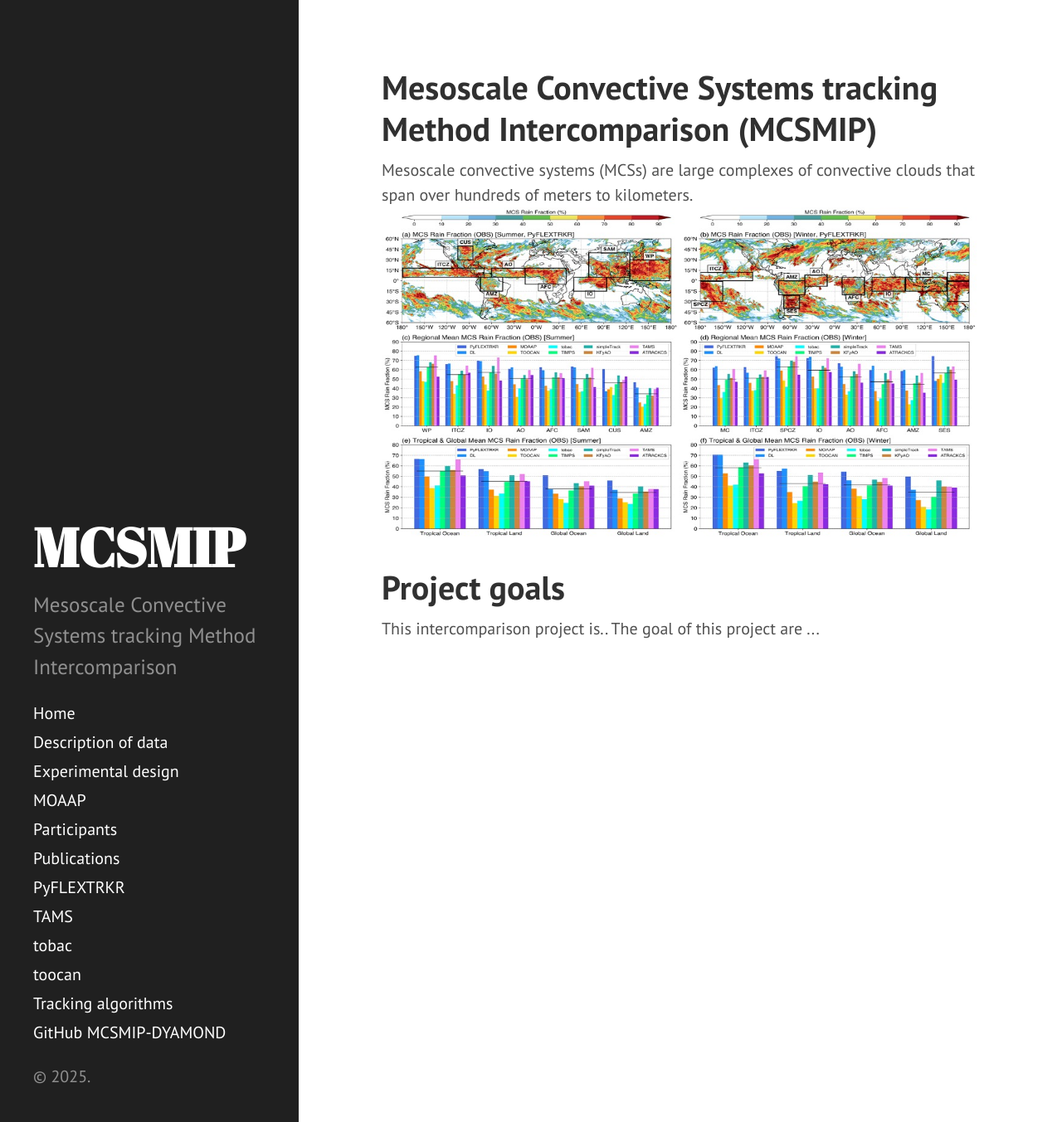
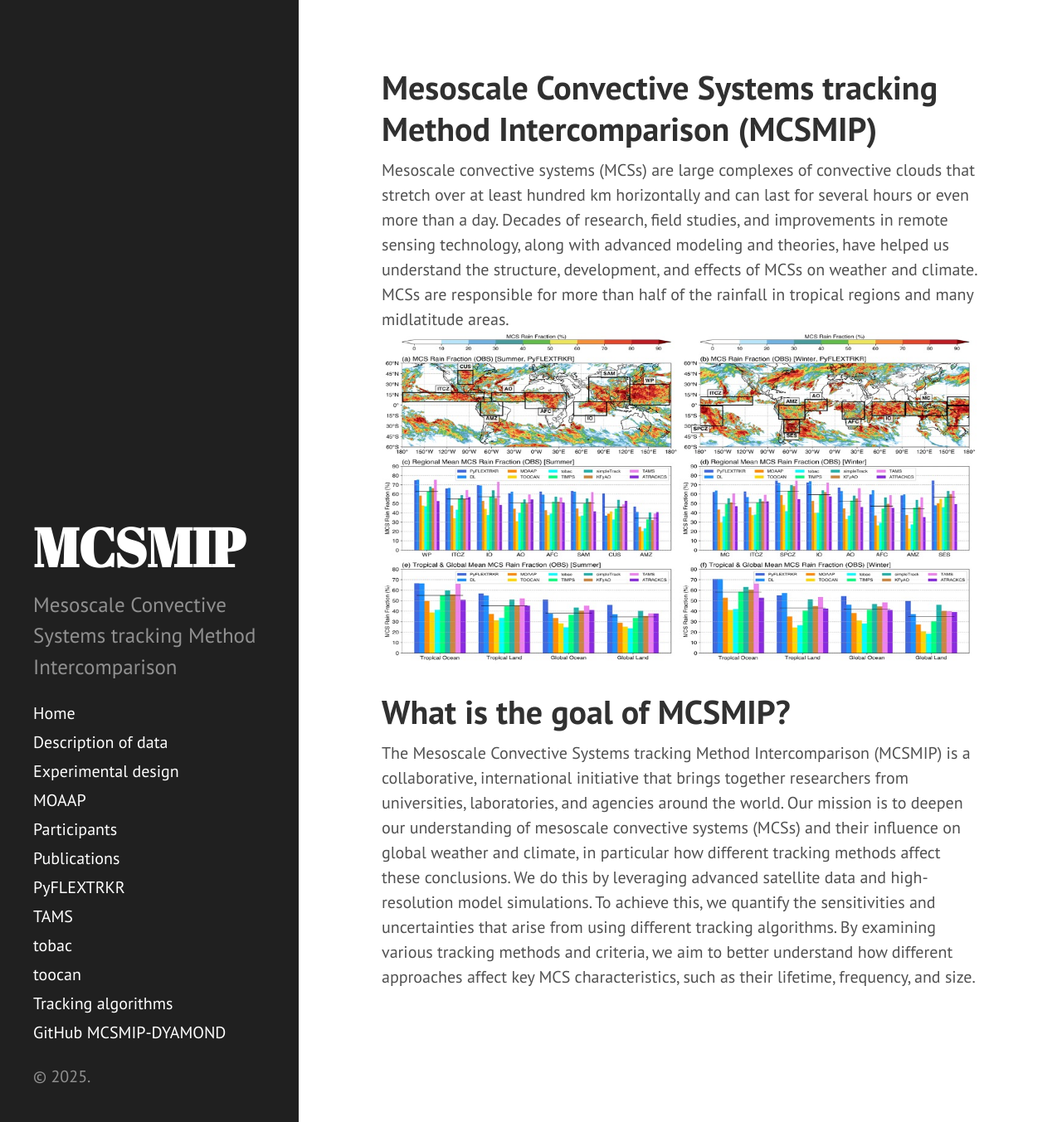
Before and after one commit to MCSMIP/mcsmip.github.io, a Jekyll site: the page built from index.html, in a window 1280 px wide and 1353 px high. Shown: the whole window at 83% size. Built offline with Jekyll 4.4.1, drawn with Linux system fonts in a browser that asks for light colours; Markdown is read by kramdown in place of the engine named in the settings; the list of posts is cut into pages by our own code.

Commit message:
bettwe content

```diff
--- a/index.html
+++ b/index.html
@@ -3,26 +3,21 @@ layout: page
 title: "Mesoscale Convective Systems tracking Method Intercomparison (MCSMIP)"
 ---
 
-
-  Mesoscale convective systems (MCSs) are large complexes of convective clouds that span over hundreds of meters to kilometers.
-
+Mesoscale convective systems (MCSs) are large complexes of convective clouds that stretch over at least hundred km horizontally and can last for several hours or even more than a day. Decades of research, field studies, and improvements in remote sensing technology, along with advanced modeling and theories, have helped us understand the structure, development, and effects of MCSs on weather and climate. MCSs are responsible for more than half of the rainfall in tropical regions and many midlatitude areas.
 
 <p style="text-align:center;"><img src="mcs-rain.jpg" alt="picture" width="1000" height="400" class="center"></p>
 
-
-
 <p align="justify">
-
 
 </p>
 
 <!-- Main Section -->
 <section>
-  <h1>Project goals</h1>
-
-This intercomparison project is..
-
-The goal of this project are ...
+  <h1>What is the goal of MCSMIP?</h1>
 
 
+  The Mesoscale Convective Systems tracking Method Intercomparison (MCSMIP) is a collaborative, international initiative that brings together researchers from universities, laboratories, and agencies around the world. Our mission is to deepen our understanding of mesoscale convective systems (MCSs) and their influence on global weather and climate, in particular how different tracking methods affect these conclusions. We do this by leveraging advanced satellite data and high-resolution model simulations.
+
+To achieve this, we quantify the sensitivities and uncertainties that arise from using different tracking algorithms. By examining various tracking methods and criteria, we aim to better understand how different approaches affect key MCS characteristics, such as their lifetime, frequency, and size.
+
 <p align="justify">
```
Also changed, not shown: design.md (+10 -1 lines).
